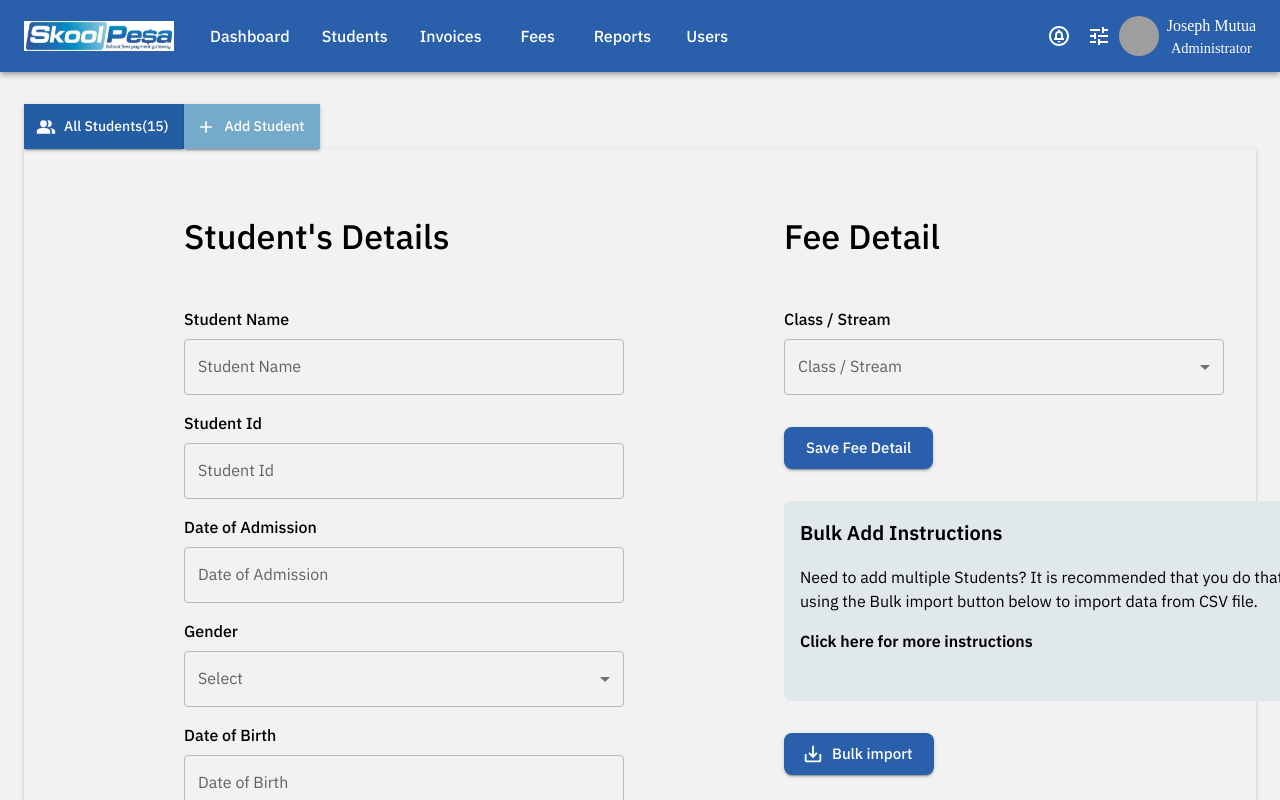
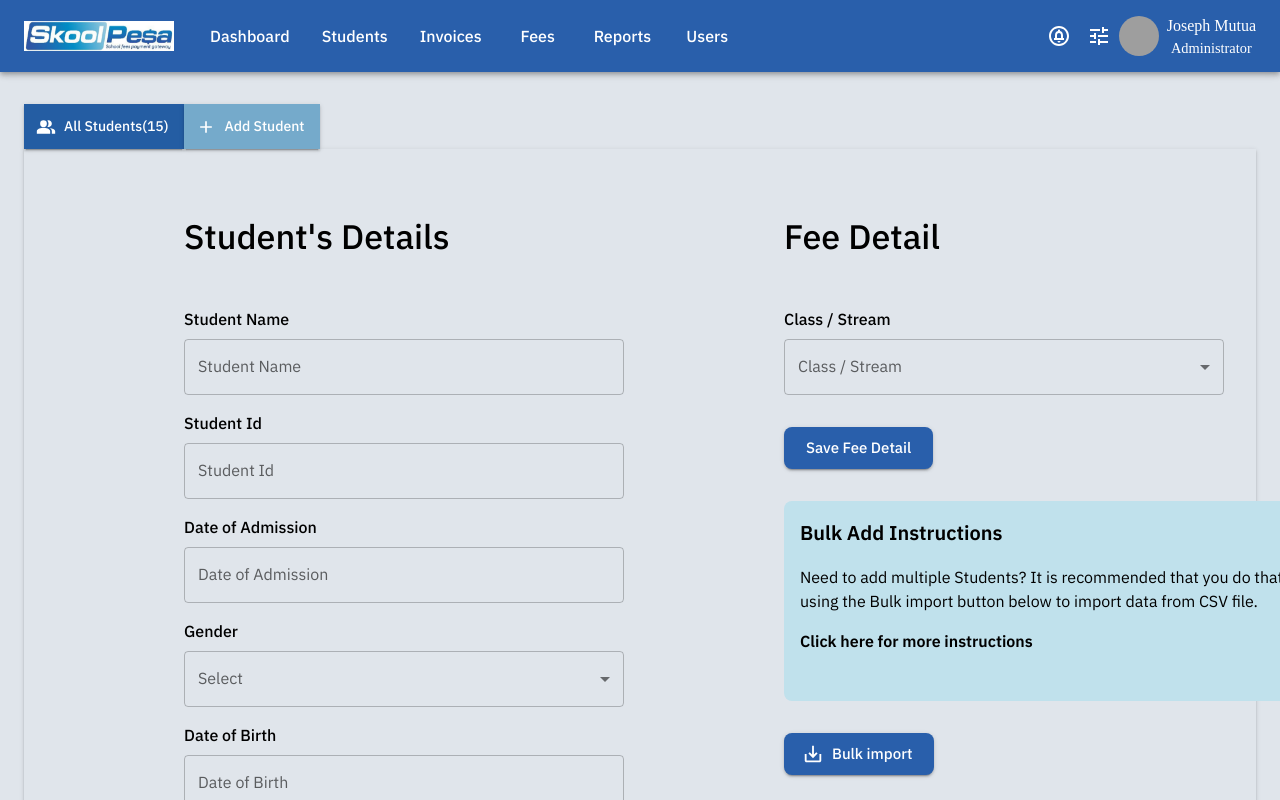
Before and after one commit to Joseph-Mutua/skoolpesa, a React (Create React App) app: page /admin/students/add-student in a window 1280 px wide. Shown: the top 800 px of the page. Built offline with nearby package versions, Linux system fonts and the light colour scheme; grey boxes are pictures that could not be loaded.

Commit message:
Minor design changes

```diff
--- a/src/App.css
+++ b/src/App.css
@@ -4,7 +4,7 @@
 }
 
  body{
-  background-color: #f2f2f2
+  background-color: #e0e5eb
  }
 
 .MuiDataGrid-root .MuiDataGrid-cell {border-bottom: none !important;}
--- a/src/components/school/Dashboard/FeesPaidTodayTable.js
+++ b/src/components/school/Dashboard/FeesPaidTodayTable.js
@@ -76,8 +76,8 @@ export default function FeesPaidTodayTable() {
       renderCell: (params) => {
         // console.log(params);
         return (
-          <IconButton>
-            <MoreVertIcon onClick={handleOpenMenu} />
+          <IconButton onClick={handleOpenMenu}>
+            <MoreVertIcon />
           </IconButton>
         );
       },
--- a/src/components/school/Students/AddStudentForm.js
+++ b/src/components/school/Students/AddStudentForm.js
@@ -132,7 +132,7 @@ const AddStudentForm = () => {
               sx={{
                 width: 600,
                 height: 200,
-                backgroundColor: `#E0E8EB`,
+                backgroundColor: `#C0E1EC`,
                 borderRadius: 2,
               }}
             >
```
